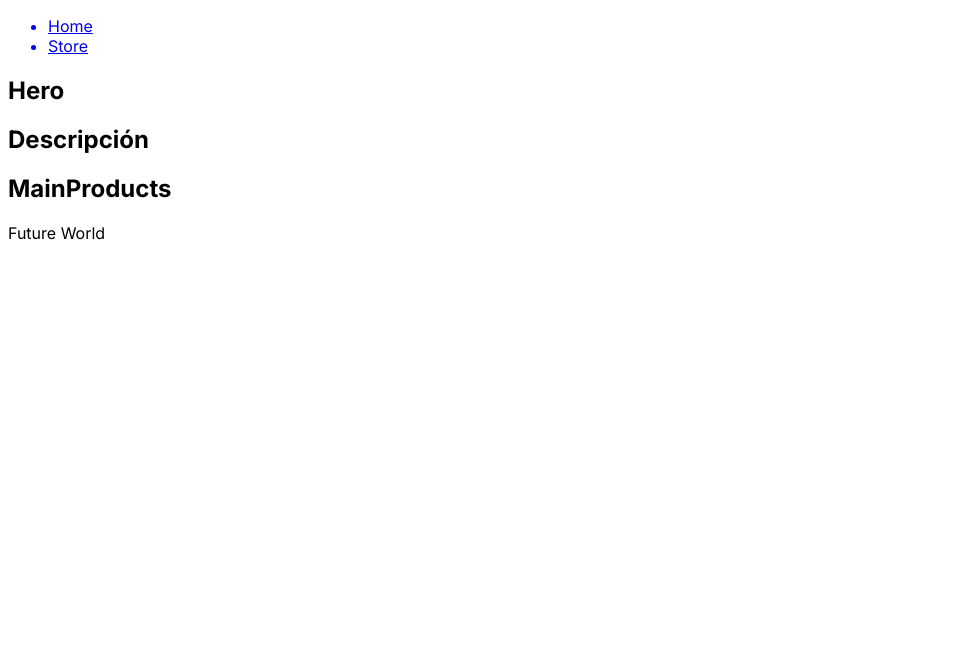
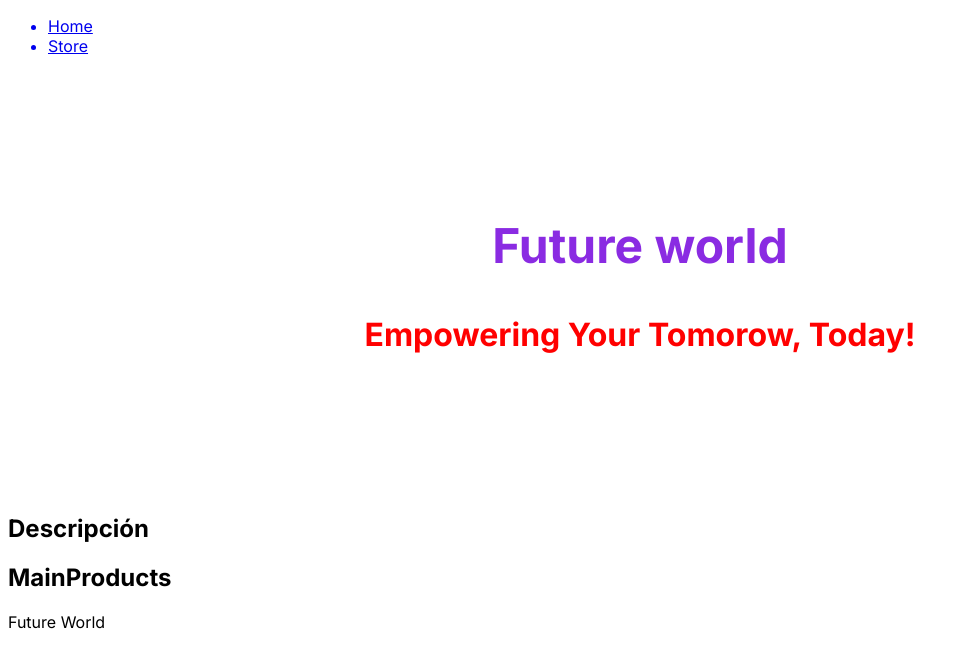
Before and after one commit to memowii/nextjs-store, a Next.js app: page / in a window 1280 px wide. Shown: the top 668 px of the page, without its empty margins (0-967 px from the left). Built offline with nearby package versions, Linux system fonts and the light colour scheme.

Commit message:
feat(Hero): add styling and content to Hero component for landing page

```diff
--- /dev/null
+++ b/src/components/home/Hero/Hero.module.css
@@ -0,0 +1,15 @@
+.Hero {
+  margin: 10rem;
+}
+
+.Hero > h1 {
+  font-size: 3rem;
+  color: blueviolet;
+  text-align: center;
+}
+
+.Hero > h2 {
+  font-size: 2rem;
+  color: red;
+  text-align: center;
+}
--- a/src/components/home/Hero/Hero.tsx
+++ b/src/components/home/Hero/Hero.tsx
@@ -1,7 +1,10 @@
+import styles from './Hero.module.css'
+
 export const Hero = () => {
   return (
-    <section>
-      <h1>Hero</h1>
+    <section className={styles.Hero}>
+      <h1>Future world</h1>
+      <h2>Empowering Your Tomorow, Today!</h2>
     </section>
   )
 }
```
